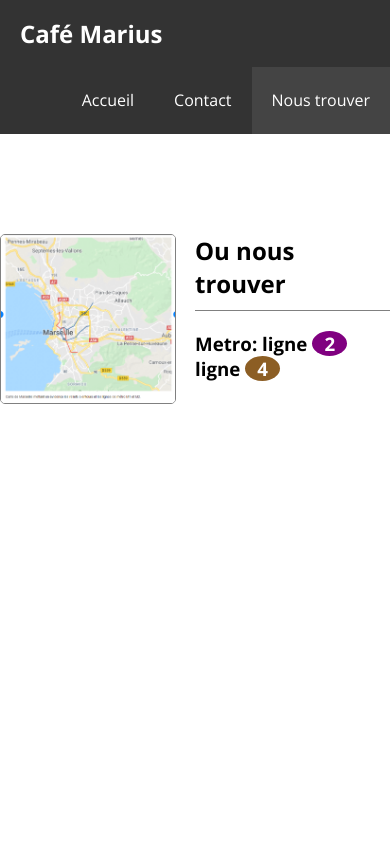
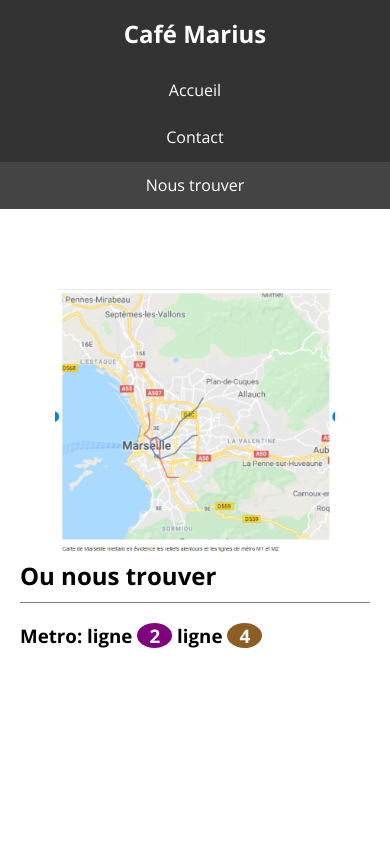
Before and after one commit to Blerina79/Caf--Marius, a plain HTML site: page where.html in a window 390 px wide. Shown: the top 844 px of the page. Drawn offline with nearby package versions, Linux system fonts and the light colour scheme.

Commit message:
responsive mobile

```diff
--- /dev/null
+++ b/css/style-mobile.css
@@ -0,0 +1,20 @@
+
+/*header*/
+.header nav h1{
+    float: none;
+    text-align: center;
+}
+
+.header nav ul {
+    float:none;
+
+}
+
+.header nav ul li {
+    float: none;
+}
+
+.header nav ul li a{
+    padding: 10px;
+    text-align: center;
+}
--- a/css/style.css
+++ b/css/style.css
@@ -112,6 +112,7 @@ a{
 }
 
 .vp-content {
+    padding: 20px;
     max-width: 500px;
     padding-top:150px ;
     color: white;
@@ -141,6 +142,7 @@ a{
 .feature{
     float: left;
     width: 50%;
+    padding: 20px;
 }
 
 /* person*/
@@ -227,6 +229,7 @@ a{
 .contact-form-container{
    max-width: 600px;
    margin: auto;
+   padding: 20px;
 }
 
 .contact-form-container  form label{
@@ -258,3 +261,74 @@ footer{
 footer p {
     margin-bottom: 0px;
 }
+
+/* responsive*/
+
+@media (max-width:400px){
+
+    /*header*/
+
+    .header nav h1{
+        float: none;
+        text-align: center;
+    }
+
+    .header nav ul {
+        float:none;
+
+    }
+
+    .header nav ul li {
+        float: none;
+    }
+
+    .header nav ul li a{
+        padding: 10px;
+        text-align: center;
+    }
+
+    /*vp*/
+
+    .vp-content{
+       padding-top: 50px;
+    }
+
+    .vp-content h1{
+        font-size: 2rem ;
+    }
+
+    /*features*/
+
+    .feature {
+        float: none;
+        width: 100%;
+        margin-bottom: 2rem;
+    }
+
+    /*where*/
+
+    .where{
+        padding: 80px 20px 50px 20px;
+    }
+
+    .where-img{
+        float: none;
+        width: 80%;
+        border: 0px;
+        margin-bottom: 3rem;
+        display: block;
+        margin: auto;
+    }
+
+    .where-text{
+        float: none;
+        width: 100%;
+    }
+
+    /*contact*/
+
+    .contact{
+        padding: 50px 0px 50px 0px;
+        min-height: 100vh;
+    }
+}
```
Also changed, not shown: index.html (+1 -0 lines).
